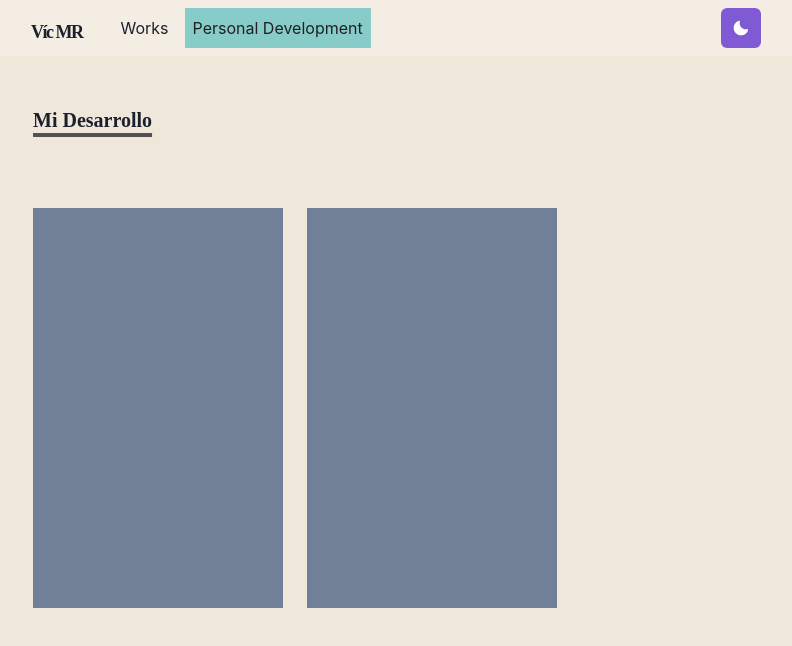
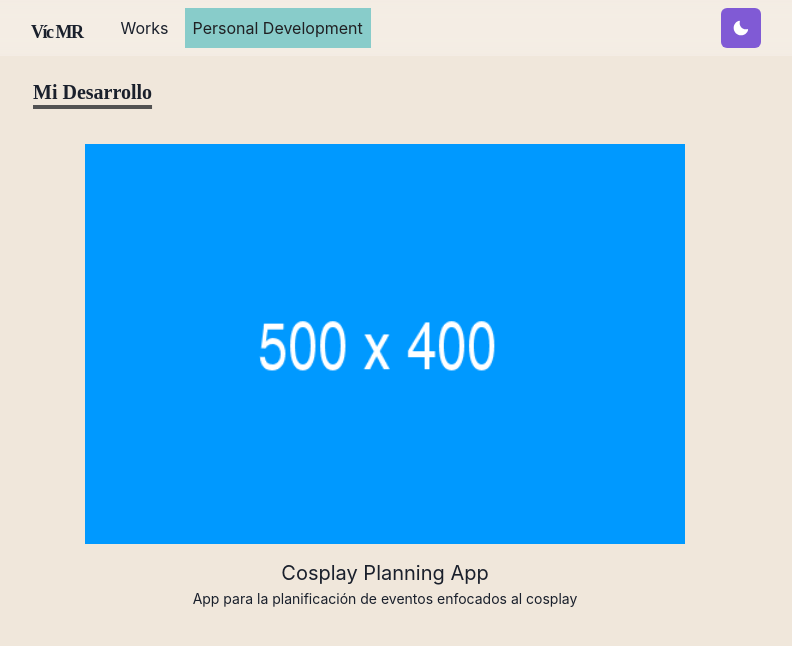
Before and after one commit to AppDeveloperVM/portfolio, a Next.js app: page /develop in a window 1280 px wide. Shown: the top 646 px of the page, without its empty margins (255-1047 px from the left). Built offline with nearby package versions, Linux system fonts and the light colour scheme; a web font is replaced by a local one.

Commit message:
Update develop.js

```diff
--- a/pages/develop.js
+++ b/pages/develop.js
@@ -1,6 +1,7 @@
 import { Container,Box,Heading, Text,ListItem ,UnorderedList, SimpleGrid,Center, Stack, HStack, Icon,Button,IconButton,Link,  Avatar }
 from "@chakra-ui/react"
 import Section from '../components/section';
+import { WorkGridItem, GridItem } from "../components/grid-item";
 
 const Develop = () => {
 
@@ -8,18 +9,15 @@ const Develop = () => {
     <Container maxW='container.xl'>
         <Section delay={0.1}>
 
-        <SimpleGrid mt="10" spacing={5}>
 
         <Heading as="h3" variant="section-title" size="md" textDecoration="underline">
             Mi Desarrollo
         </Heading>
+        <SimpleGrid mt="10" spacing={5} columns={[1]}>
 
-        <Stack direction={["column", "row"]} spacing="24px" mt="10">
-            <Box w="250px" h="400px"  bg="gray.500" flexBasis={{ base: "50%", xs: "100%" }}>
-            </Box>
-            <Box w="250px" h="400px"  bg="gray.500" flexBasis={{ base: "50%", xs: "100%" }}>
-            </Box>
-        </Stack>
+            <WorkGridItem  id="peritoline" title="Cosplay Planning App" url="https://github.com/AppDeveloperVM/cosplay-planning-app"  badges={["white", "white", "primary.700", "primary.700"]} >
+                App para la planificación de eventos enfocados al cosplay
+            </WorkGridItem>
 
         </SimpleGrid>
         </Section>
```
